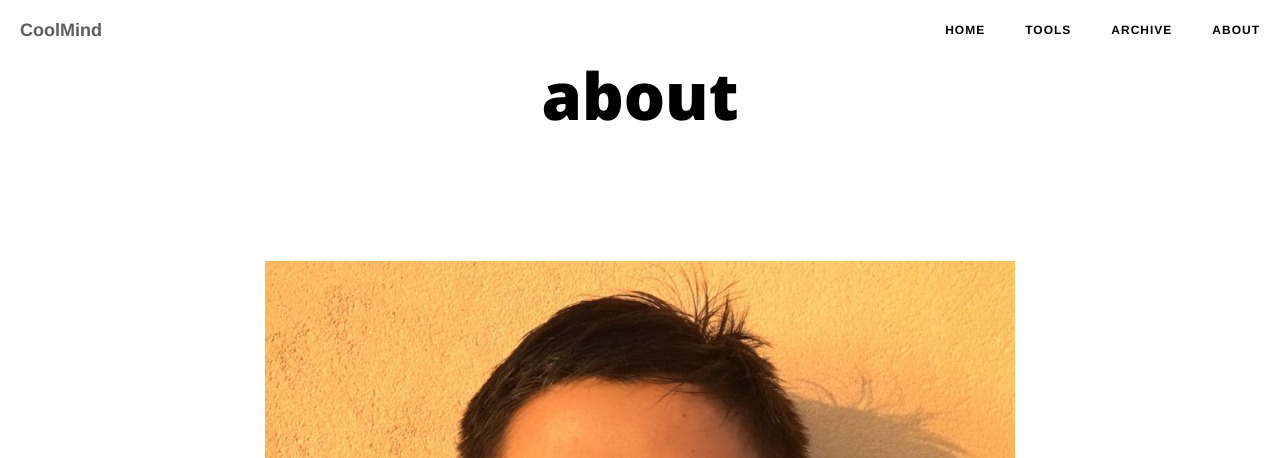
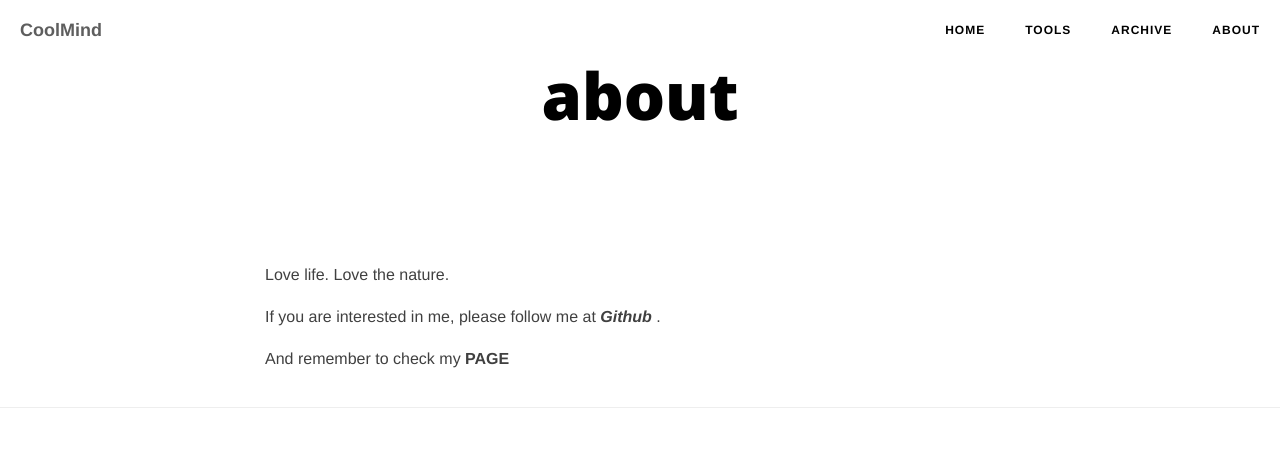
Before and after one commit to chunyang-wen/chunyang-wen.github.io, a Jekyll site: the page built from about.md, in a window 1280 px wide. Shown: the top 458 px of the page. Built offline with Jekyll 4.4.1, drawn with Linux system fonts in a browser that asks for light colours; comment, search, counter and statistics services are not loaded; grey boxes are pictures that could not be loaded.

Commit message:
dummy:shit:

```diff
--- a/about.md
+++ b/about.md
@@ -4,8 +4,6 @@ title: "about"
 description: ""
 ---
 
-![Myself](/images/personal/myself.jpg)
-
 Love life. Love the nature.
 
 If you are interested in me, please follow me at <a href="https://github.com/chunyang-wen" target="_blank"> <b>*Github*</b> </a>.
```
Also changed, not shown: images/personal/myself.jpg (deleted).
